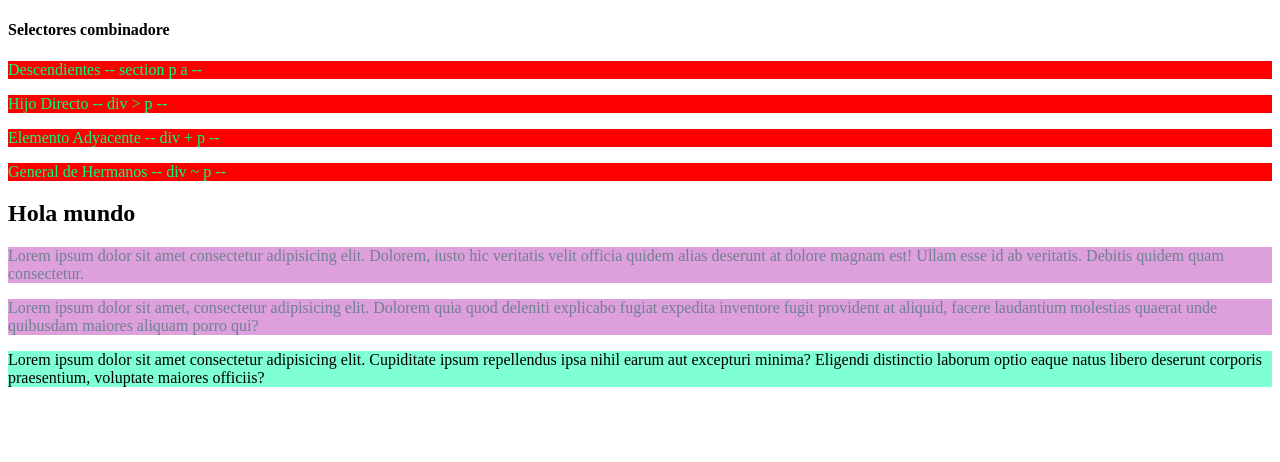
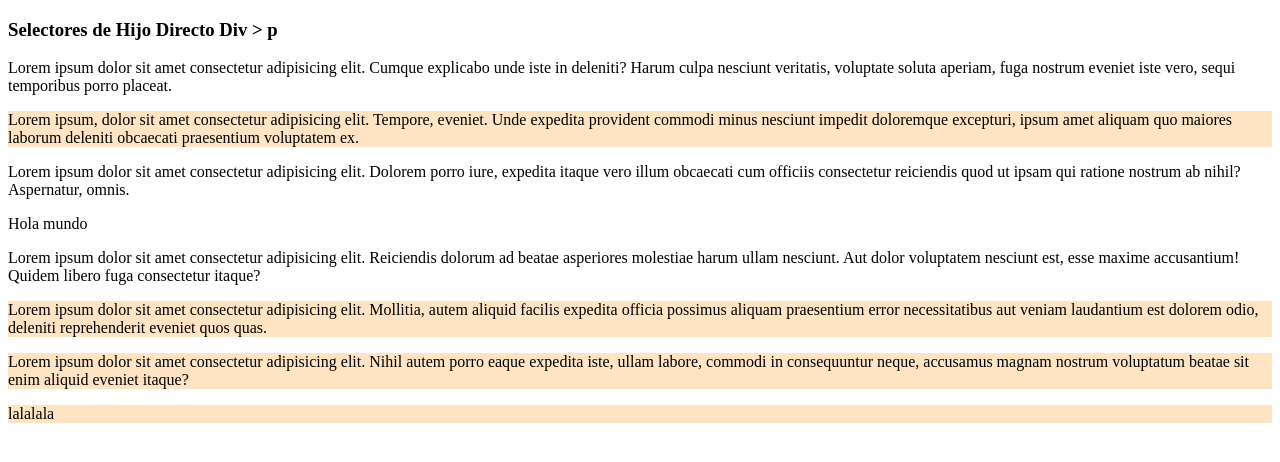
Before and after one commit to RaccoonMask/Front-End-RaccoonMask, a plain HTML site: page 04_CSS-selectores_y_valores/index.html in a window 1280 px wide. Drawn offline with Linux system fonts and the light colour scheme.

Commit message:
Ejemplo de hijo directo finalizado

```diff
--- a/04_CSS-selectores_y_valores/index.html
+++ b/04_CSS-selectores_y_valores/index.html
@@ -6,36 +6,36 @@
     <meta name="viewport" content="width=device-width, initial-scale=1.0">
     <title>Document</title>
     <style>
-        p{
-            background-color: red;
-            color: springgreen;
-        }
-
-        section div p{
-            background-color: plum;
-            color: slategray;
-        }
-
-        section p{
-            background-color: aquamarine;
+        div > p{
+            background-color: bisque;
             color: black;
         }
     </style>
 </head>
 <body>
-    <h4>Selectores combinadore</h4>
-    <p>Descendientes -- section p a --</p>
-    <p>Hijo Directo -- div > p --</p>
-    <p>Elemento Adyacente -- div + p --</p>
-    <p>General de Hermanos -- div ~ p --</p>
+    <h3>Selectores de Hijo Directo Div > p</h3>
+    <p>Lorem ipsum dolor sit amet consectetur adipisicing elit. Cumque explicabo unde iste in deleniti? Harum culpa nesciunt veritatis, voluptate soluta aperiam, fuga nostrum eveniet iste vero, sequi temporibus porro placeat.</p>
+
     <section>
-        <h2>Hola mundo</h2>
         <div>
-            <p>Lorem ipsum dolor sit amet consectetur adipisicing elit. Dolorem, iusto hic veritatis velit officia quidem alias deserunt at dolore magnam est! Ullam esse id ab veritatis. Debitis quidem quam consectetur.</p>
-            <p>Lorem ipsum dolor sit amet, consectetur adipisicing elit. Dolorem quia quod deleniti explicabo fugiat expedita inventore fugit provident at aliquid, facere laudantium molestias quaerat unde quibusdam maiores aliquam porro qui?</p>
+            <p>Lorem ipsum, dolor sit amet consectetur adipisicing elit. Tempore, eveniet. Unde expedita provident commodi minus nesciunt impedit doloremque excepturi, ipsum amet aliquam quo maiores laborum deleniti obcaecati praesentium voluptatem ex.</p>
         </div>
-        <p>Lorem ipsum dolor sit amet consectetur adipisicing elit. Cupiditate ipsum repellendus ipsa nihil earum aut excepturi minima? Eligendi distinctio laborum optio eaque natus libero deserunt corporis praesentium, voluptate maiores officiis?</p>
+        <p>Lorem ipsum dolor sit amet consectetur adipisicing elit. Dolorem porro iure, expedita itaque vero illum obcaecati cum officiis consectetur reiciendis quod ut ipsam qui ratione nostrum ab nihil? Aspernatur, omnis.</p>
+        <article>
+            <div>
+                <span>Hola mundo</span>
+                <article>
+                    <p>Lorem ipsum dolor sit amet consectetur adipisicing elit. Reiciendis dolorum ad beatae asperiores molestiae harum ullam nesciunt. Aut dolor voluptatem nesciunt est, esse maxime accusantium! Quidem libero fuga consectetur itaque?</p>
+                </article>
+                <p>Lorem ipsum dolor sit amet consectetur adipisicing elit. Mollitia, autem aliquid facilis expedita officia possimus aliquam praesentium error necessitatibus aut veniam laudantium est dolorem odio, deleniti reprehenderit eveniet quos quas.</p>
+            </div>
+            <div>
+                <p>Lorem ipsum dolor sit amet consectetur adipisicing elit. Nihil autem porro eaque expedita iste, ullam labore, commodi in consequuntur neque, accusamus magnam nostrum voluptatum beatae sit enim aliquid eveniet itaque?</p>
+                <div>
+                    <p>lalalala</p>
+                </div>
+            </div>
+        </article>
     </section>
-
 </body>
 </html>
```
